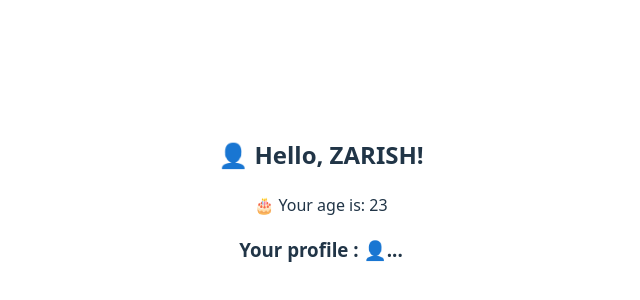
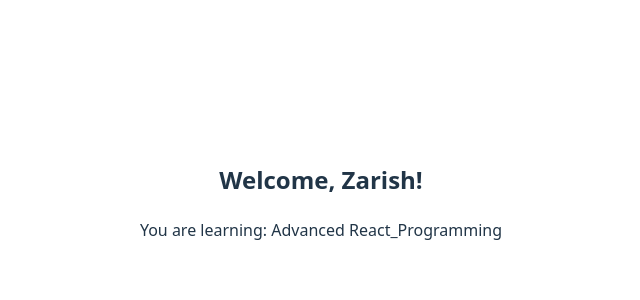
Before and after one commit to zarish123z/React.js, a React (Vite) app in the folder vite-project/: page / in a window 1280 px wide. Shown: the part 200-500 px from the top of the page, without its empty margins (319-959 px from the left). Built offline with nearby package versions, Linux system fonts and the light colour scheme.

Commit message:
Props Class_Component

```diff
--- a/vite-project/src/Props_CC.jsx
+++ b/vite-project/src/Props_CC.jsx
@@ -1,28 +1,18 @@
+
 import React, { Component } from "react";
 
+class Props_CC extends Component {
+  render() {
+    //  props using this.props
+    const { name, course } = this.props;
 
-class Props_CC extends Component{
-    constructor(props){
-super(props); // must call super to use 'this'
+    return (
+      <div>
+        <h2>Welcome, {name}!</h2>
+        <p>You are learning: {course}</p>
+      </div>
+    );
+  }
+}
 
-// this.method={
-//     message:'Hello! This is a Class Componenet'
-// }
-}
-    render(){
-        return(
-<div>
-    <h1>'Hello! This is a Class Component'</h1>
-    <p> Welcome!{this.props.name}</p>
-</div>
-                )
-    }
-}
-export function profile(){
-    return(
-        <div>
-            <h1>PROFILE</h1>
-        </div>
-    )
-}
-export default  Props_CC
+export default Props_CC;
--- a/vite-project/src/main.jsx
+++ b/vite-project/src/main.jsx
@@ -14,9 +14,11 @@ import UseState_FC from './UseState_FC.jsx'
 createRoot(document.getElementById('root')).render(
   <StrictMode>
     {/* <App /> */}
-     <PropsFC name="ZARISH" age={23} />
+     {/* <PropsFC name="ZARISH" age={23} />
      <Profile/>
+      */}
 
+    <Props_CC name="Zarish" course="Advanced React_Programming" />
 
   {/* <Props_CC name='  ZARISH  '/> */}
 {/* <JSX/> */}
```
